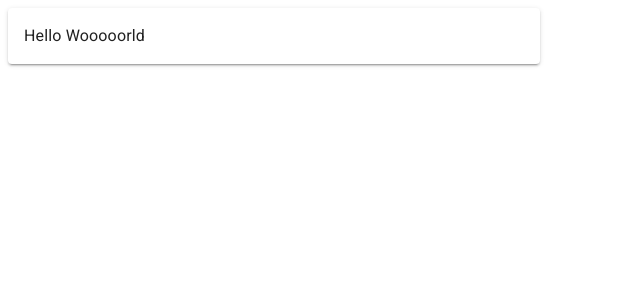
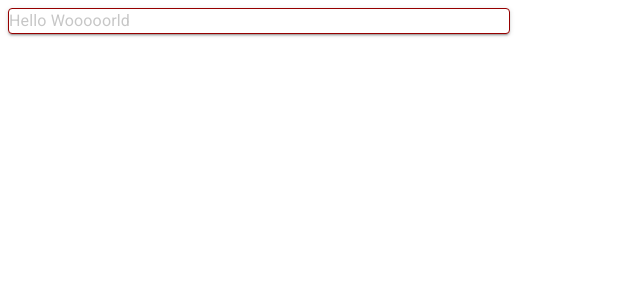
Before and after one commit to KevinKra/demo-app, a React (Create React App) app: page / in a window 1280 px wide. Shown: the top 300 px of the page, without its empty margins (0-640 px from the left). Built offline with nearby package versions, Linux system fonts and the light colour scheme.

Commit message:
set initial theme config

```diff
--- a/src/index.tsx
+++ b/src/index.tsx
@@ -7,12 +7,32 @@ import "@fontsource/roboto/400.css";
 import "@fontsource/roboto/500.css";
 import "@fontsource/roboto/700.css";
 
+import { ThemeProvider } from "@mui/material/styles";
+import { themes } from "./styles/themes";
+// todo - move theme module into separate file
+declare module "@mui/material/styles" {
+  interface Theme {
+    status: {
+      danger: string;
+    };
+  }
+  // allow configuration using `createTheme`
+  interface ThemeOptions {
+    status: {
+      danger: string;
+    };
+  }
+}
+
 const root = ReactDOM.createRoot(
   document.getElementById("root") as HTMLElement
 );
+
 root.render(
   <React.StrictMode>
-    <App />
+    <ThemeProvider theme={themes.THEME_LIGHT}>
+      <App />
+    </ThemeProvider>
   </React.StrictMode>
 );
 
--- a/src/pages/Dashboard/index.tsx
+++ b/src/pages/Dashboard/index.tsx
@@ -1,9 +1,9 @@
-import styled from "@emotion/styled";
 import { Paper, Typography } from "@mui/material";
+import { styled } from "@mui/material/styles";
 
 const Dashboard = () => {
   return (
-    <StyledPaper elevation={2} width="500" padding="1rem">
+    <StyledPaper elevation={2} width="500">
       <Typography>Hello Wooooorld</Typography>
     </StyledPaper>
   );
@@ -11,7 +11,8 @@ const Dashboard = () => {
 
 export default Dashboard;
 
-const StyledPaper = styled(Paper)<{ width: string; padding: string }>`
-  padding: ${(props) => props.padding};
+const StyledPaper = styled(Paper)<{ width: string }>`
+  color: ${(props) => props.theme.palette.primary.main};
   width: ${(props) => props.width}px;
+  border: 1px solid ${(props) => props.theme.status.danger};
 `;
--- /dev/null
+++ b/src/styles/themes/dark.ts
@@ -0,0 +1,12 @@
+import { createTheme } from "@mui/material/styles";
+
+export const THEME_DARK = createTheme({
+  palette: {
+    primary: {
+      main: "rgba(150,150,150,1)",
+    },
+  },
+  status: {
+    danger: "rgba(0,0,0,1)",
+  },
+});
--- /dev/null
+++ b/src/styles/themes/index.ts
@@ -0,0 +1,4 @@
+import { THEME_DARK } from "./dark";
+import { THEME_LIGHT } from "./light";
+
+export const themes = { THEME_DARK, THEME_LIGHT };
--- /dev/null
+++ b/src/styles/themes/light.ts
@@ -0,0 +1,12 @@
+import { createTheme } from "@mui/material/styles";
+
+export const THEME_LIGHT = createTheme({
+  palette: {
+    primary: {
+      main: "rgba(199,199,199,1)",
+    },
+  },
+  status: {
+    danger: "rgba(150,0,0,1)",
+  },
+});
```
Also changed, not shown: tsconfig.json (+6 -9 lines).
